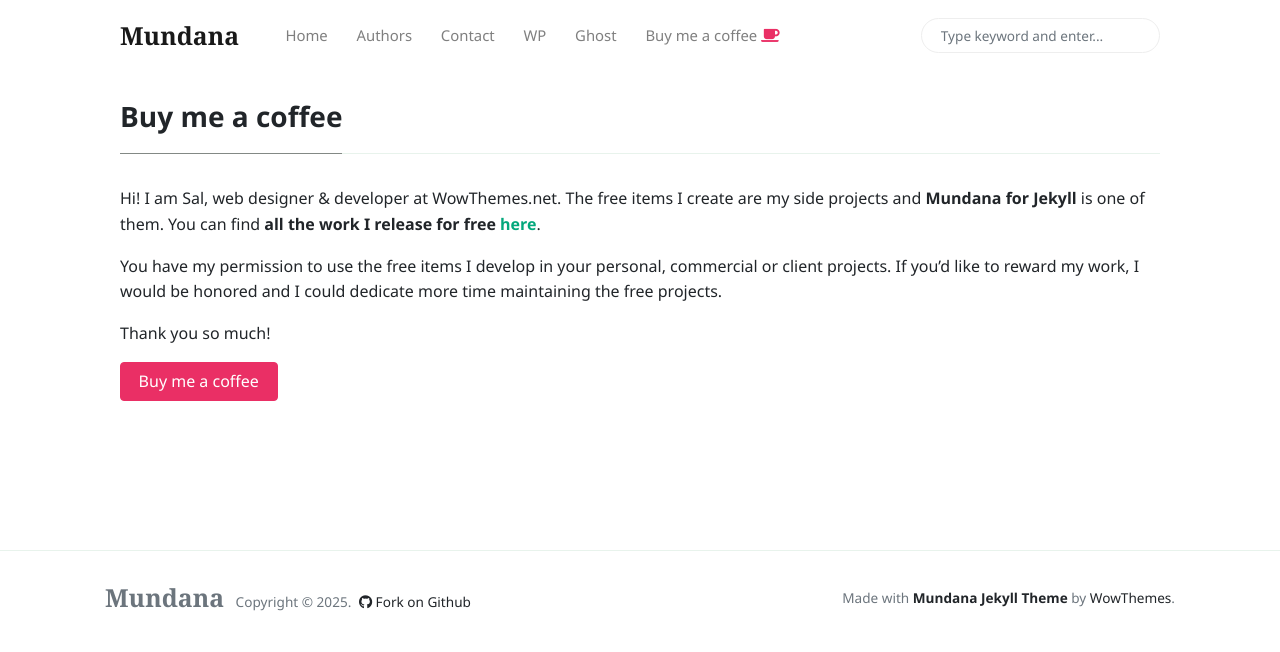
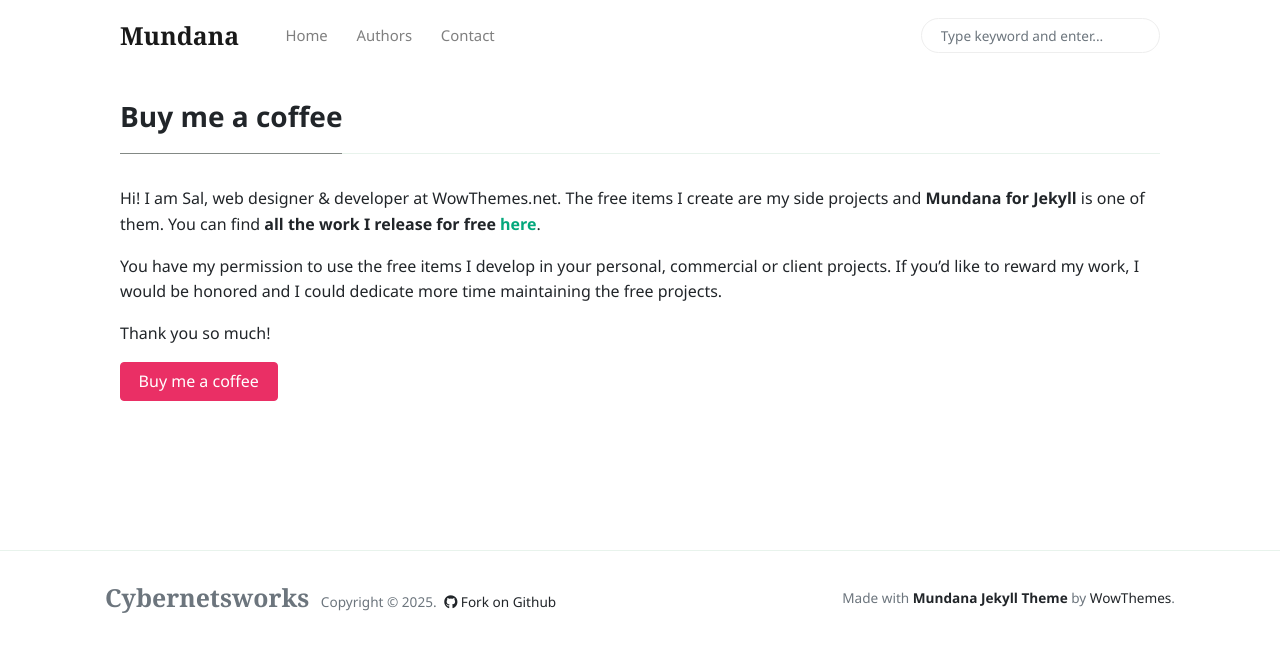
Before and after one commit to cybernetsworks/cybernetsworks.github.io, a Jekyll site: the page built from _pages/buy-me-a-coffee.md, in a window 1280 px wide. Shown: the top 652 px of the page. Built offline with Jekyll 4.4.1, drawn with Linux system fonts in a browser that asks for light colours; nearby versions of some CDN libraries.

Commit message:
page modification

```diff
--- a/_includes/menu-header.html
+++ b/_includes/menu-header.html
@@ -9,12 +9,3 @@
 <li class="nav-item">
 <a class="nav-link" href="{{site.baseurl}}/contact.html">Contact</a>
 </li>
-<li class="nav-item">
-<a target="_blank" class="nav-link" href="https://www.wowthemes.net/themes/mundana-wordpress/">WP</a>
-</li>
-<li class="nav-item">
-<a target="_blank" class="nav-link" href="https://www.wowthemes.net/themes/mundana-ghost/">Ghost</a>
-</li>
-<li class="nav-item">
-<a target="_blank" class="nav-link" href="https://www.wowthemes.net/donate/">Buy me a coffee <i class="fa fa-coffee text-danger"></i></a>
-</li>
--- a/_layouts/default.html
+++ b/_layouts/default.html
@@ -77,7 +77,7 @@
         <div class="container">
         <div class="row align-items-center justify-content-between">
             <div>
-                <span class="navbar-brand mr-2 mb-0"><strong>Mundana</strong></span>
+                <span class="navbar-brand mr-2 mb-0"><strong>Cybernetsworks</strong></span>
                 <span>Copyright © <script>document.write(new Date().getFullYear())</script>.</span>
 
                 <!--  Github Repo Star Btn-->
--- a/index.html
+++ b/index.html
@@ -1,5 +1,5 @@
 ---
-title: "Mundana Free Jekyll Theme"
+title: "Cybernetsworks"
 layout: default
 pagination:
     enabled: true
```
